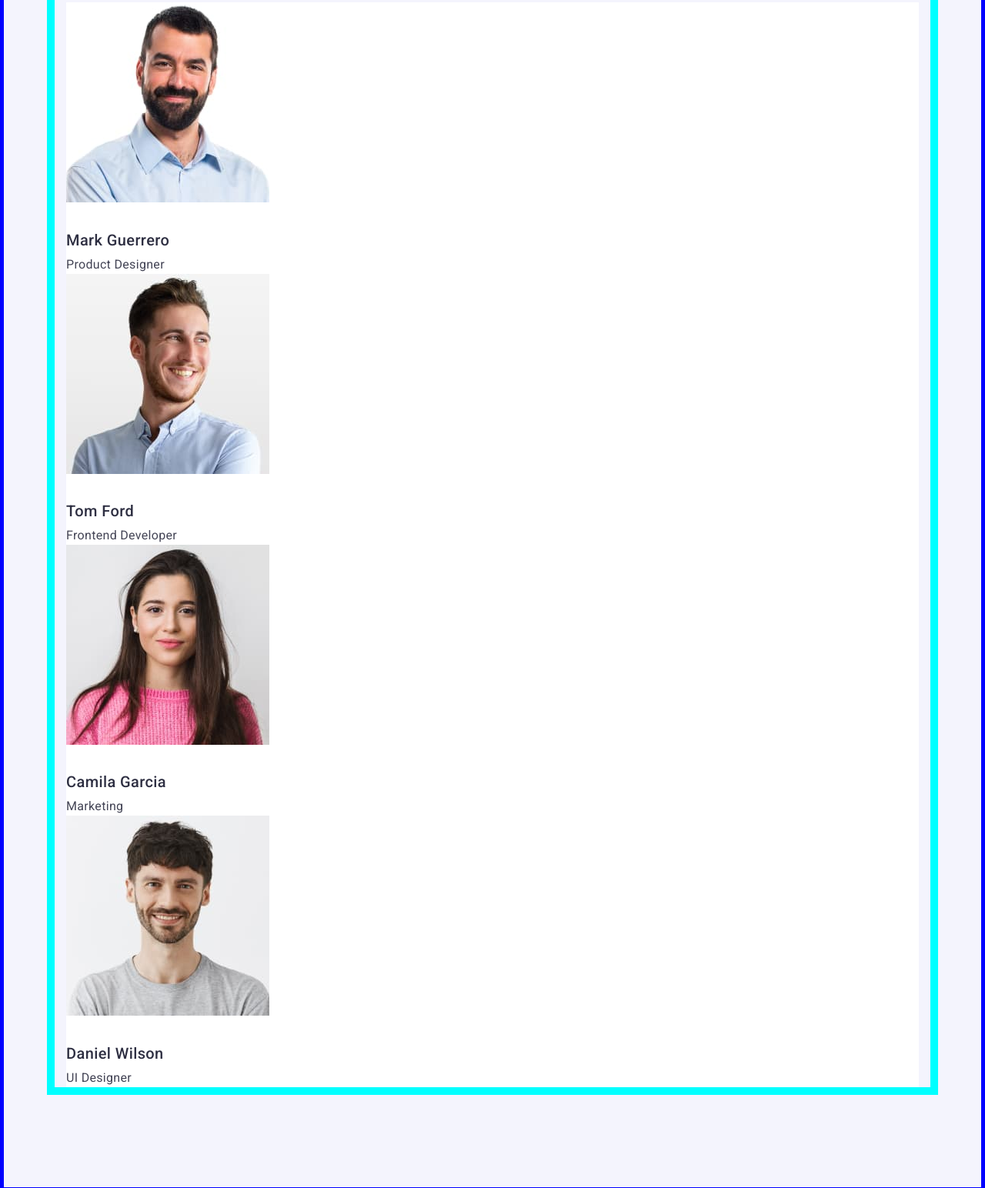
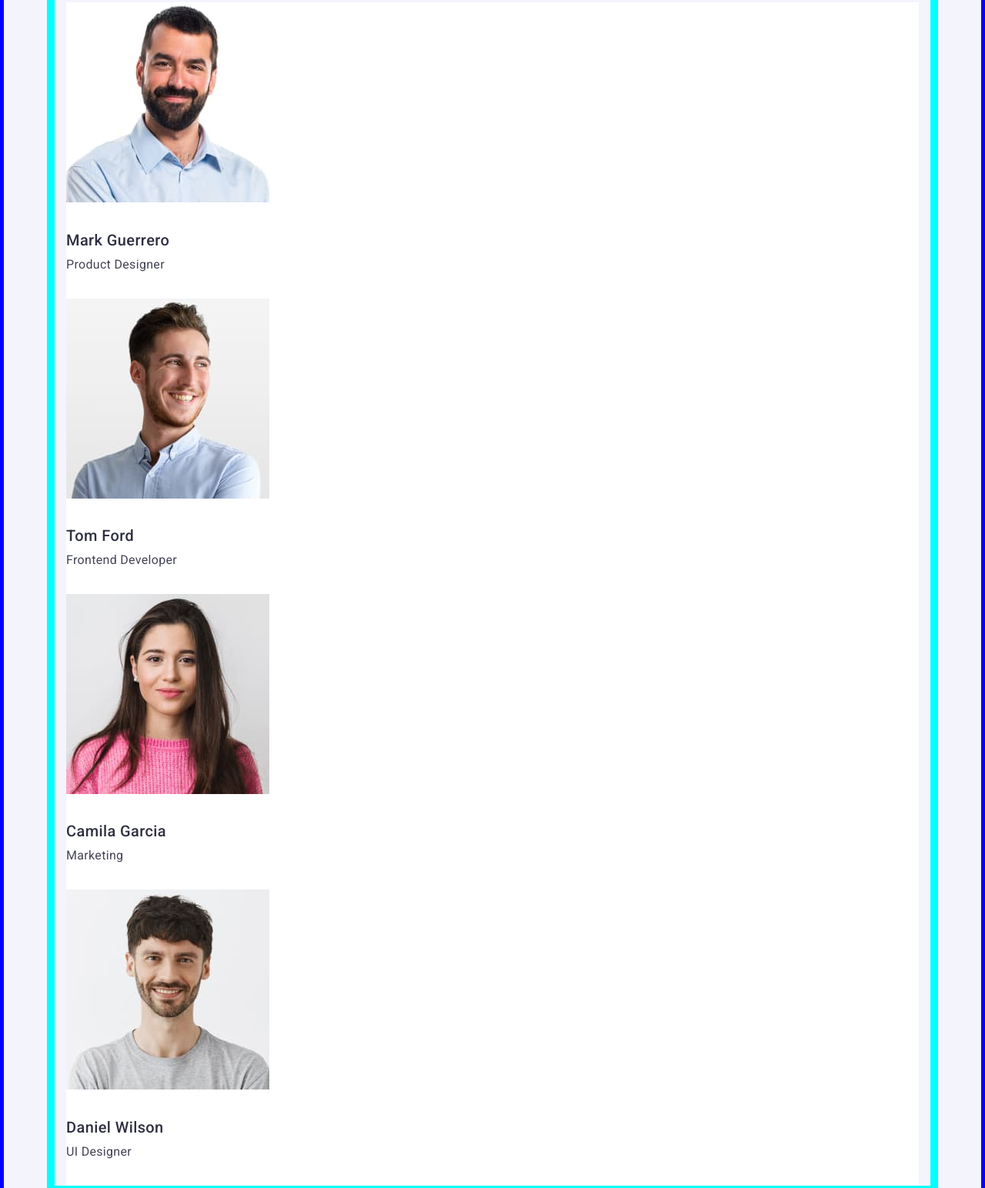
Before and after one commit to DashaAndreeva/goit-markup-hw-03, a plain HTML site: page index.html in a window 1280 px wide. Shown: the part 1542-3086 px from the top of the page at 77% size. Drawn offline with nearby package versions, Linux system fonts and the light colour scheme.

Commit message:
team-padding-add

```diff
--- a/css/styles.css
+++ b/css/styles.css
@@ -195,7 +195,12 @@ header .logo-decoration {
 }
 
 .team-img {
-  margin-bottom: 32px;
+  /* margin-bottom: 32px; */
+}
+
+.team-decoration {
+  padding-top: 32px;
+  padding-bottom: 32px;
 }
 
 .team-subtitle {
--- a/index.html
+++ b/index.html
@@ -113,8 +113,10 @@
                 height="260"
                 class="team-img"
               />
+              <div class="team-decoration">
                 <h3 class="team-subtitle">Mark Guerrero</h3>
                 <p class="team-text">Product Designer</p>
+              </div>
             </li>
             <li class="team-item">
               <img
@@ -124,8 +126,10 @@
                 height="260"
                 class="team-img"
               />
+              <div class="team-decoration">
                 <h3 class="team-subtitle">Tom Ford</h3>
                 <p class="team-text">Frontend Developer</p>
+              </div>
             </li>
             <li class="team-item">
               <img
@@ -135,8 +139,10 @@
                 height="260"
                 class="team-img"
               />
+              <div class="team-decoration">
                 <h3 class="team-subtitle">Camila Garcia</h3>
                 <p class="team-text">Marketing</p>
+              </div>
             </li>
             <li class="team-item">
               <img
@@ -146,8 +152,10 @@
                 height="260"
                 class="team-img"
               />
+              <div class="team-decoration">
                 <h3 class="team-subtitle">Daniel Wilson</h3>
                 <p class="team-text">UI Designer</p>
+              </div>
             </li>
           </ul>
         </div>
```
Lines whose indentation alone changed are shown as unchanged.
